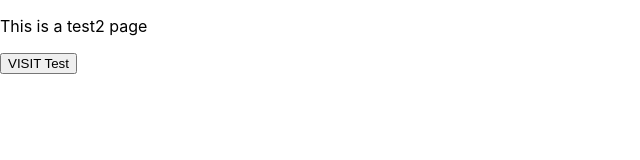
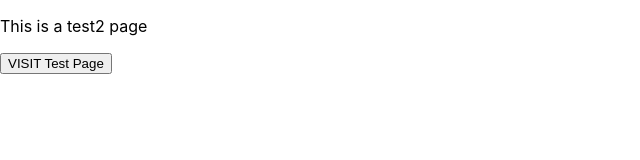
Before and after one commit to Sarojkhadka1995/nextjs-test, a Next.js app: page /test2 in a window 1280 px wide. Shown: the top 160 px of the page, without its empty margins (0-640 px from the left). Built offline with nearby package versions, Linux system fonts and the light colour scheme.

Commit message:
text update

```diff
--- a/pages/test2.js
+++ b/pages/test2.js
@@ -6,7 +6,7 @@ const Test2 = () => {
         <>
             <p> This is a test2 page</p>
             <Link href={"/test"}>
-                <button> VISIT Test</button>
+                <button> VISIT Test Page</button>
             </Link>
         </>
     )
```
